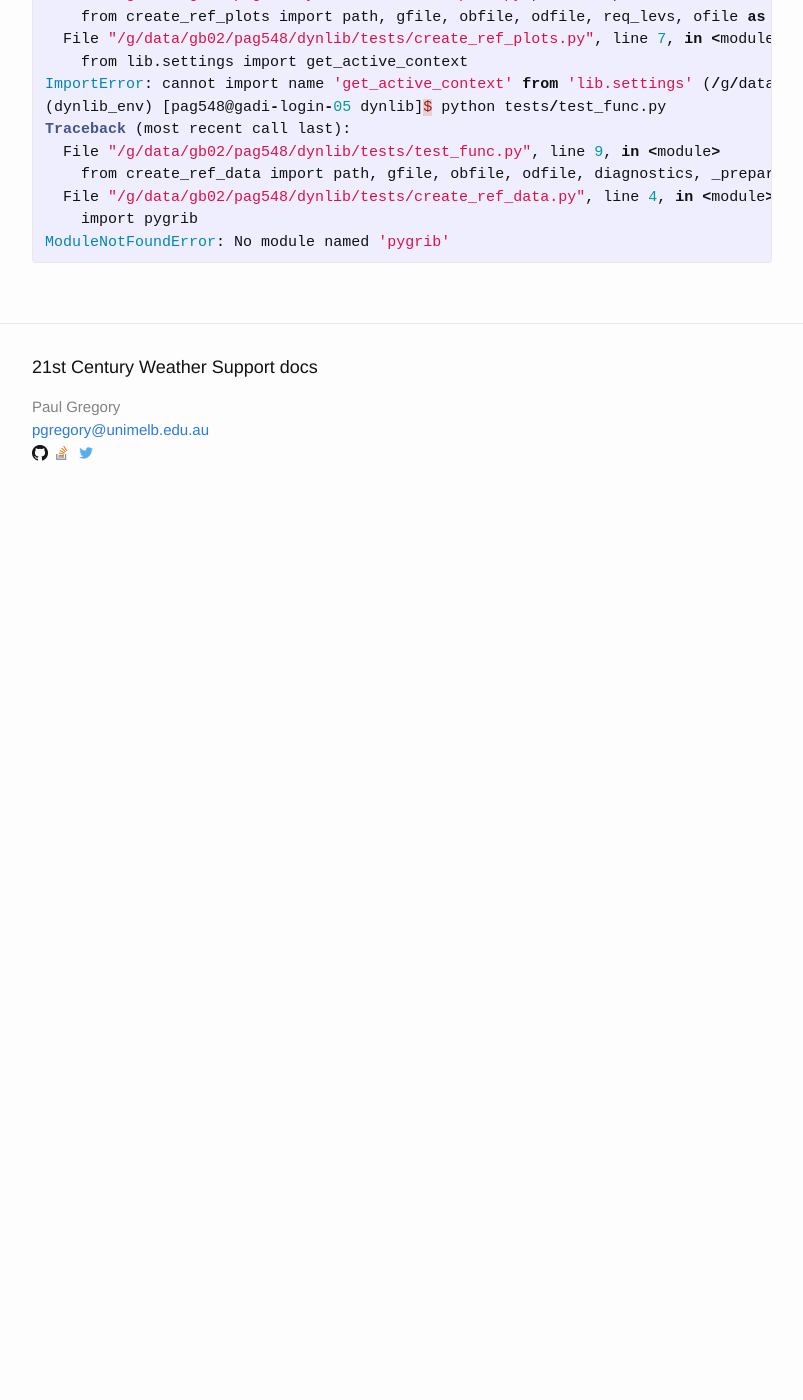
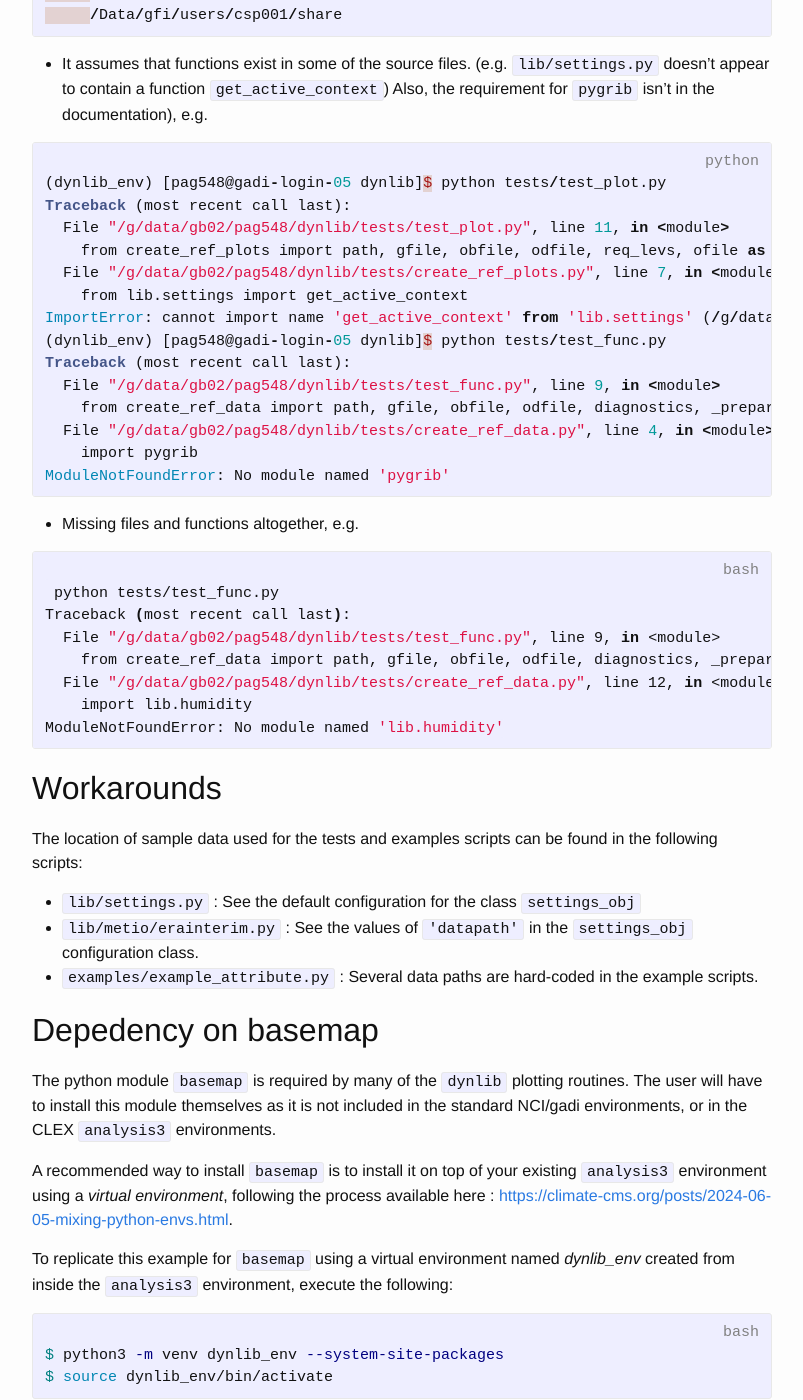
Before and after one commit to 21centuryweather/21centuryweather.github.io, a Jekyll site: the page built from _posts/2024-09-24-dynlib.md, in a window 1280 px wide and 1400 px high, scrolled down 5442 px. Shown: the whole window, without its empty margins (238-1041 px from the left). Built offline with Jekyll 4.4.1, drawn with Linux system fonts in a browser that asks for light colours; before the commit the page ends 5966 px from its top, so only the background shows below that; some of the changed text lies outside the part shown.

Commit message:
UPDATES : Completed virtual environment section.

```diff
--- a/_posts/2024-09-24-dynlib.md
+++ b/_posts/2024-09-24-dynlib.md
@@ -84,20 +84,20 @@
 
 Once you have committed your local changes, you can then begin compiling and installing the libraries.
 
-This python file `setup.py` will run the `compile` script that we just edited previously to . This script will autocompile the `spherepack` modules, before it compiles and links the rest of the fortran code. Because we are using are standard NCI python environment, we will have to provide an install location as we don't have write permissions to `/apps/python3/3.10.0/lib/python3.10/site-packages/`. We can specify the install location using the 'user' or `prefix` command-line argument,e.g.
+This python file `setup.py` will run the `compile` script that we just edited previously. This script will autocompile the `spherepack` modules, before it compiles and links the rest of the fortran code. Because we are using are standard NCI python environment, we will have to provide an install location as we don't have write permissions to `/apps/python3/3.10.0/lib/python3.10/site-packages/`. We can specify the install location using the 'user' or `prefix` command-line argument,e.g.
 {% highlight bash %}
 $ python3 setup.py install --user
 {% endhighlight %}
 or
 {% highlight bash %}
-$ python3 setup.py install --prefix=FULL_PATH_TO_LIBRARY_INSTALL
+$ python3 setup.py install --prefix=FULL_PATH_TO_YOUR_LIBRARY_INSTALL
 {% endhighlight %}
 
 For testing, you might want to use `--prefix` to specify a path on `/g/data/gb02`. The `--user` argument will install in the default location `~/.local/lib/python3.10/site-packages/`.
 
 # Loading the module
 
-To load the module within a python session (e.g. using the python3/3.10.0 environment we used to compile and install `dynlib` library) we can use the following:
+To load the module within a python session (e.g. using the python3/3.10.0 environment we used to compile and install `dynlib` library) we can use the following (assuming we installed it with the `--user` option):
 {% highlight python %}
 Python 3.10.0 (default, Nov 16 2021, 09:41:50) [GCC 8.4.1 20200928 (Red Hat 8.4.1-1)] on linux
 Type "help", "copyright", "credits" or "license" for more information.
@@ -128,6 +128,14 @@
 Returns
 -------
 res : rank-3 array('d') with bounds (nz,ny,nx)
+{% endhighlight %}
+
+If we used the `--prefix` option we will have to tell python where to find our libraries. One way to do this is:
+{% highlight python %}
+>>> import sys
+>>> sys.path.append('FULL_PATH_TO_YOUR_LIBRARY_INSTALL')
+>>> sys.path
+['', '/apps/python3/3.10.0/lib/python310.zip', '/apps/python3/3.10.0/lib/python3.10', '/apps/python3/3.10.0/lib/python3.10/lib-dynload', '/home/548/pag548/.local/lib/python3.10/site-packages', '/apps/python3/3.10.0/lib/python3.10/site-packages', '/apps/python3/3.10.0/lib/python3.10/site-packages/numpy-1.21.4-py3.10-linux-x86_64.egg', 'FULL_PATH_TO_YOUR_LIBRARY_INSTALL']
 {% endhighlight %}
 
 You can also load the module from within the CLEX `analysis3` `conda` environment.
@@ -207,7 +215,7 @@
       /Data/gfi/users/local/share
       /Data/gfi/users/csp001/share
 {% endhighlight %}
-- It assumes that functions exist in some of the source files. (e.g. `lib/settings.py` doesn't contain a function `get_active_context`, although it's discussed in a comment!)  Also, the requirement for `pygrib` isn't in the documentation), e.g.
+- It assumes that functions exist in some of the source files. (e.g. `lib/settings.py` doesn't appear to contain a function `get_active_context`)  Also, the requirement for `pygrib` isn't in the documentation), e.g.
 {% highlight python %}
 (dynlib_env) [pag548@gadi-login-05 dynlib]$ python tests/test_plot.py
 Traceback (most recent call last):
@@ -224,3 +232,52 @@
     import pygrib
 ModuleNotFoundError: No module named 'pygrib'
 {% endhighlight %}
+- Missing files and functions altogether, e.g.
+{% highlight bash %}
+ python tests/test_func.py
+Traceback (most recent call last):
+  File "/g/data/gb02/pag548/dynlib/tests/test_func.py", line 9, in <module>
+    from create_ref_data import path, gfile, obfile, odfile, diagnostics, _prepare_args
+  File "/g/data/gb02/pag548/dynlib/tests/create_ref_data.py", line 12, in <module>
+    import lib.humidity
+ModuleNotFoundError: No module named 'lib.humidity'
+{% endhighlight %}
+
+## Workarounds
+
+The location of sample data used for the tests and examples scripts can be found in the following scripts:
+- `lib/settings.py` : See the default configuration for the class `settings_obj`
+- `lib/metio/erainterim.py` : See the values of `'datapath'` in the `settings_obj` configuration class.
+- `examples/example_attribute.py` : Several data paths are hard-coded in the example scripts.
+
+## Depedency on basemap
+
+The python module `basemap` is required by many of the `dynlib` plotting routines. The user will have to install this module themselves as it is not included in the standard NCI/gadi environments, or in the CLEX `analysis3` environments.
+
+A recommended way to install `basemap` is to install it on top of your existing `analysis3` environment using a *virtual environment*, following the process available here : <https://climate-cms.org/posts/2024-06-05-mixing-python-envs.html>.
+
+To replicate this example for `basemap` using a virtual environment named *dynlib_env* created from inside the `analysis3` environment, execute the following:
+{% highlight bash %}
+$ python3 -m venv dynlib_env --system-site-packages
+$ source dynlib_env/bin/activate
+{% endhighlight %}
+
+The new environment `dynlib_env` will contain all the existing `analysis3` modules as well as `basemap`.
+{% highlight python %}
+$ ipython
+/g/data/hh5/public/apps/miniconda3/envs/analysis3-24.04/lib/python3.10/site-packages/IPython/core/interactiveshell.py:937: UserWarning: Attempting to work in a virtualenv. If you encounter problems, please install IPython inside the virtualenv.
+  warn(
+Python 3.10.14 | packaged by conda-forge | (main, Mar 20 2024, 12:45:18) [GCC 12.3.0]
+Type 'copyright', 'credits' or 'license' for more information
+IPython 8.26.0 -- An enhanced Interactive Python. Type '?' for help.
+
+In [1]: import xarray as xr
+
+In [3]: import pygrib
+
+In [4]: import metpy.calc as mpcalc
+
+In [5]: from mpl_toolkits.basemap import Basemap
+
+In [6]: import netCDF4
+{% endhighlight %}
```
